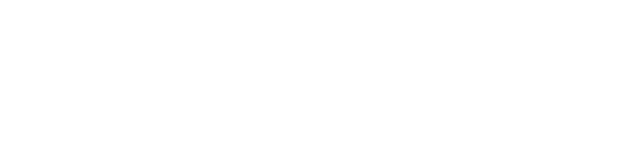
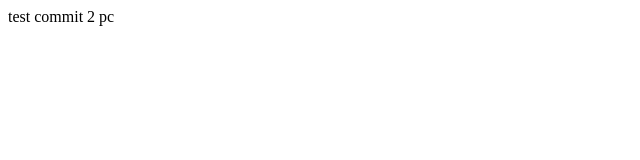
Before and after one commit to Woolfy25/goit-markup-hw-01, a plain HTML site: page index.html in a window 1280 px wide. Shown: the whole page, without its empty margins (0-640 px from the left). Drawn offline with Linux system fonts and the light colour scheme.

Commit message:
Update index.html

```diff
--- a/index.html
+++ b/index.html
@@ -5,5 +5,7 @@
     <meta name="viewport" content="width=device-width, initial-scale=1.0" />
     <title>Document</title>
   </head>
-  <body></body>
+  <body>
+    test commit 2 pc
+  </body>
 </html>
```
